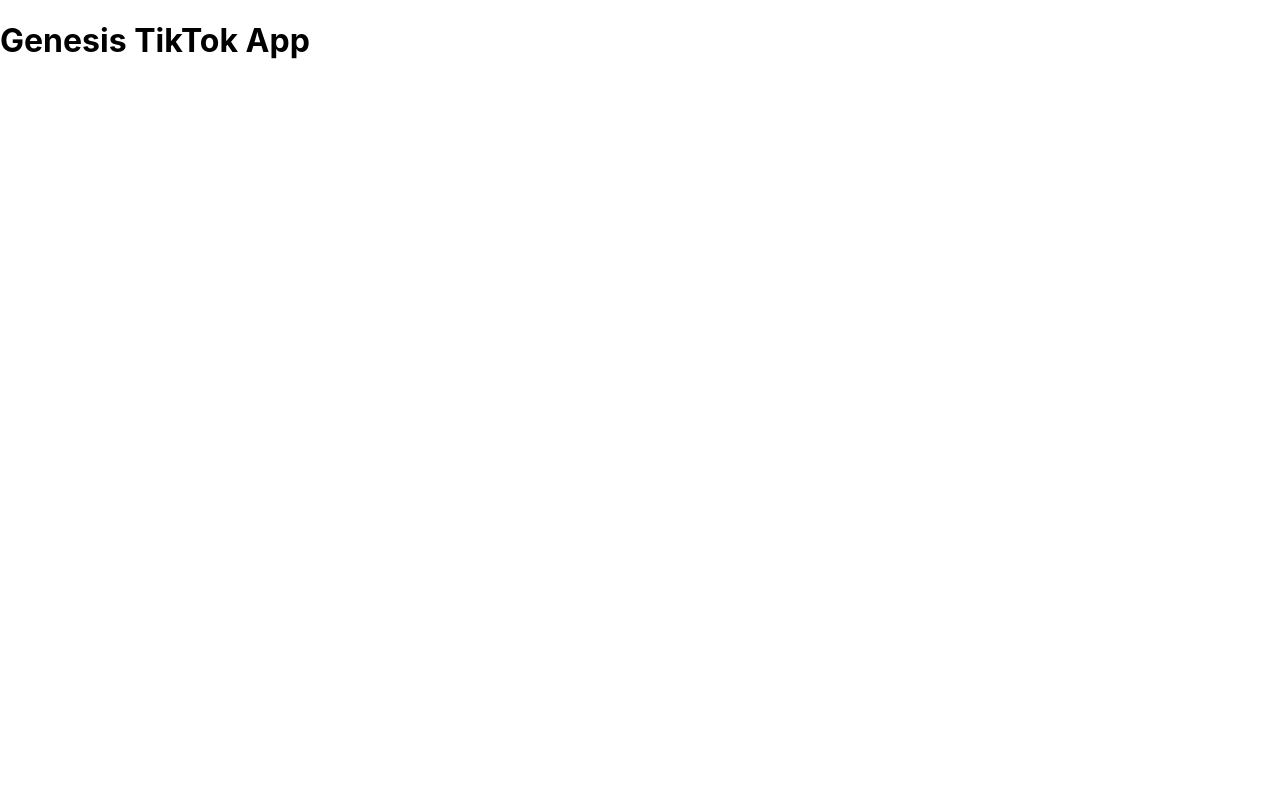
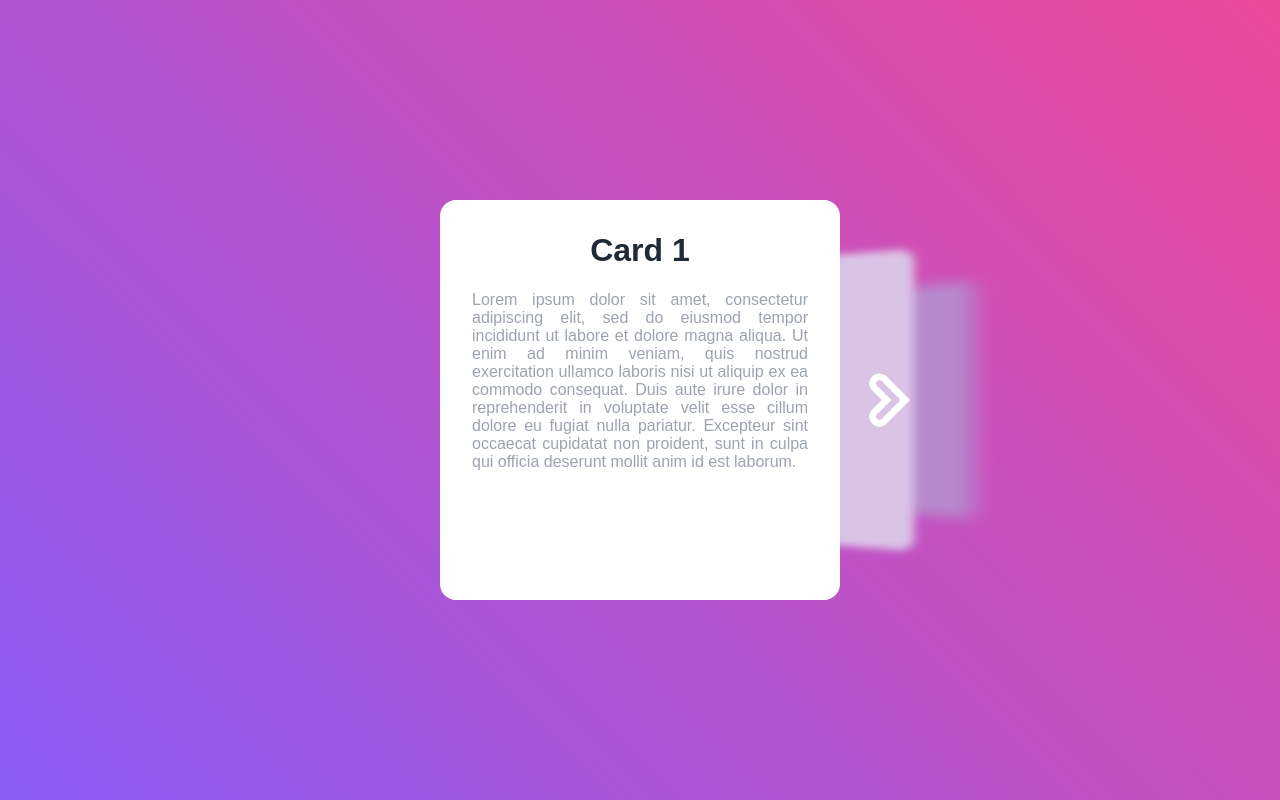
Before and after one commit to deysan/genesis-tiktok, a React (Create React App) app: page / in a window 1280 px wide. Built offline with nearby package versions, Linux system fonts and the light colour scheme.

Commit message:
Create base template

```diff
--- a/package.json
+++ b/package.json
@@ -8,6 +8,7 @@
     "@testing-library/user-event": "^12.1.10",
     "react": "^17.0.2",
     "react-dom": "^17.0.2",
+    "react-icons": "^4.3.1",
     "react-scripts": "4.0.3",
     "web-vitals": "^1.0.1"
   },
--- a/public/index.html
+++ b/public/index.html
@@ -14,7 +14,8 @@
     <title>Genesis TikTok App</title>
   </head>
   <body>
+    <h1 class="visually-hidden">Genesis TikTok</h1>
     <noscript>You need to enable JavaScript to run this app.</noscript>
-    <div id="root"></div>
+    <div id="app"></div>
   </body>
 </html>
--- a/src/App.js
+++ b/src/App.js
@@ -1,6 +1,10 @@
+import {Main} from './components/Main';
+
 function App() {
   return (
-    <h1>Genesis TikTok App</h1>
+    <>
+      <Main />
+    </>
   );
 }
 
--- /dev/null
+++ b/src/components/Card.jsx
@@ -0,0 +1,8 @@
+export const Card = (props) => {
+  const {title, content} = props;
+
+  return <div className='card'>
+    <h2>{title}</h2>
+    <p>{content}</p>
+  </div>
+};
--- /dev/null
+++ b/src/components/Carousel.jsx
@@ -0,0 +1,29 @@
+import React, {useState} from 'react';
+import {TiChevronLeftOutline, TiChevronRightOutline} from 'react-icons/ti';
+
+const MAX_VISIBILITY = 3;
+
+export const Carousel = (props) => {
+  const {children} = props;
+  const [active, setActive] = useState(0);
+  const count = React.Children.count(children);
+
+  return (
+    <div className='carousel'>
+      {active > 0 && <button className='nav left' onClick={() => setActive(i => i - 1)}><TiChevronLeftOutline /></button>}
+      {React.Children.map(children, (child, i) => (
+        <div className='card-container' style={{
+            '--active': i === active ? 1 : 0,
+            '--offset': (active - i) / 3,
+            '--abs-offset': Math.abs(active - i) / 3,
+            'pointer-events': active === i ? 'auto' : 'none',
+            'opacity': Math.abs(active - i) >= MAX_VISIBILITY ? '0' : '1',
+            'display': Math.abs(active - i) > MAX_VISIBILITY ? 'none' : 'block',
+          }}>
+          {child}
+        </div>
+      ))}
+      {active < count - 1 && <button className='nav right' onClick={() => setActive(i => i + 1)}><TiChevronRightOutline /></button>}
+    </div>
+  );
+};
--- /dev/null
+++ b/src/components/Main.jsx
@@ -0,0 +1,19 @@
+import React from 'react';
+import {Carousel} from './Carousel';
+import {Card} from './Card';
+
+const CARDS = 10;
+
+class Main extends React.Component {
+  render() {
+    return (
+      <Carousel>
+        {[...new Array(CARDS)].map((_, i) => (
+          <Card title={'Card ' + (i + 1)} content='Lorem ipsum dolor sit amet, consectetur adipiscing elit, sed do eiusmod tempor incididunt ut labore et dolore magna aliqua. Ut enim ad minim veniam, quis nostrud exercitation ullamco laboris nisi ut aliquip ex ea commodo consequat. Duis aute irure dolor in reprehenderit in voluptate velit esse cillum dolore eu fugiat nulla pariatur. Excepteur sint occaecat cupidatat non proident, sunt in culpa qui officia deserunt mollit anim id est laborum.'/>
+        ))}
+      </Carousel>
+    );
+  }
+}
+
+export {Main};
--- a/src/index.css
+++ b/src/index.css
@@ -1,3 +1,29 @@
+:root {
+  --color-purple: #8B5CF6;
+  --color-pink: #EC4899;
+  --color-gray: #9CA3AF;
+  --color-black: #1F2937;
+  --card-size: 25rem;
+}
+
+* {
+  margin: 0;
+  box-sizing: border-box;
+}
+
+.visually-hidden {
+  position: absolute;
+  width: 1px;
+  height: 1px;
+  margin: -1px;
+  padding: 0;
+  border: 0;
+  white-space: nowrap;
+  clip-path: inset(100%);
+  clip: rect(0 0 0 0);
+  overflow: hidden;
+}
+
 body {
   margin: 0;
   font-family: -apple-system, BlinkMacSystemFont, 'Segoe UI', 'Roboto', 'Oxygen',
@@ -5,9 +31,83 @@
     sans-serif;
   -webkit-font-smoothing: antialiased;
   -moz-osx-font-smoothing: grayscale;
+
+  width: 100vw;
+  height: 100vh;
+  display: flex;
+  align-items: center;
+  justify-content: center;
+  overflow: hidden;
+  background-image: linear-gradient(45deg, var(--color-purple), var(--color-pink));
+  font-family: 'Montserrat', sans-serif;
 }
 
-code {
-  font-family: source-code-pro, Menlo, Monaco, Consolas, 'Courier New',
-    monospace;
+.carousel {
+  position: relative;
+  width: var(--card-size);
+  height: var(--card-size);
+  perspective: 500px;
+  transform-style: preserve-3d;
 }
+
+.card-container {
+  position: absolute;
+  width: 100%;
+  height: 100%;
+  transform:
+    rotateY(calc(var(--offset) * 50deg))
+    scaleY(calc(1 + var(--abs-offset) * -0.4))
+    translateZ(calc(var(--abs-offset) * -30rem))
+    translateX(calc(var(--offset) / var(--abs-offset) * -5rem));
+  filter: blur(calc(var(--abs-offset) * 1rem));
+  transition: all 0.3s ease-out;
+}
+
+.card {
+  width: 100%;
+  height: 100%;
+  padding: 2rem;
+  background-color: hsl(280deg, 40%, calc(100% - var(--abs-offset) * 50%));
+  border-radius: 1rem;
+  color: var(--color-gray);
+  text-align: justify;
+  transition: all 0.3s ease-out;
+}
+
+.card h2 {
+  text-align: center;
+  font-size: 2rem;
+  font-weight: bold;
+  margin: 0 0 0.7em;
+  color: var(--color-black);
+}
+
+.card p,
+.card h2 {
+  transition: all 0.3s ease-out;
+  opacity: var(--active);
+}
+
+.nav {
+  color: white;
+  font-size: 5rem;
+  position: absolute;
+  display: flex;
+  align-items: center;
+  justify-content: center;
+  top: 50%;
+  z-index: 2;
+  cursor: pointer;
+  user-select: none;
+  background: unset;
+  border: unset;
+}
+
+.nav.left {
+  transform: translateX(-100%) translatey(-50%);
+}
+
+.nav.right {
+  right: 0;
+  transform: translateX(100%) translatey(-50%);
+}
--- a/src/index.js
+++ b/src/index.js
@@ -7,5 +7,5 @@
   <React.StrictMode>
     <App />
   </React.StrictMode>,
-  document.getElementById('root')
+  document.getElementById('app')
 );
```
Also changed, not shown: 1 other file (tests, documents, lock files or other folders).
